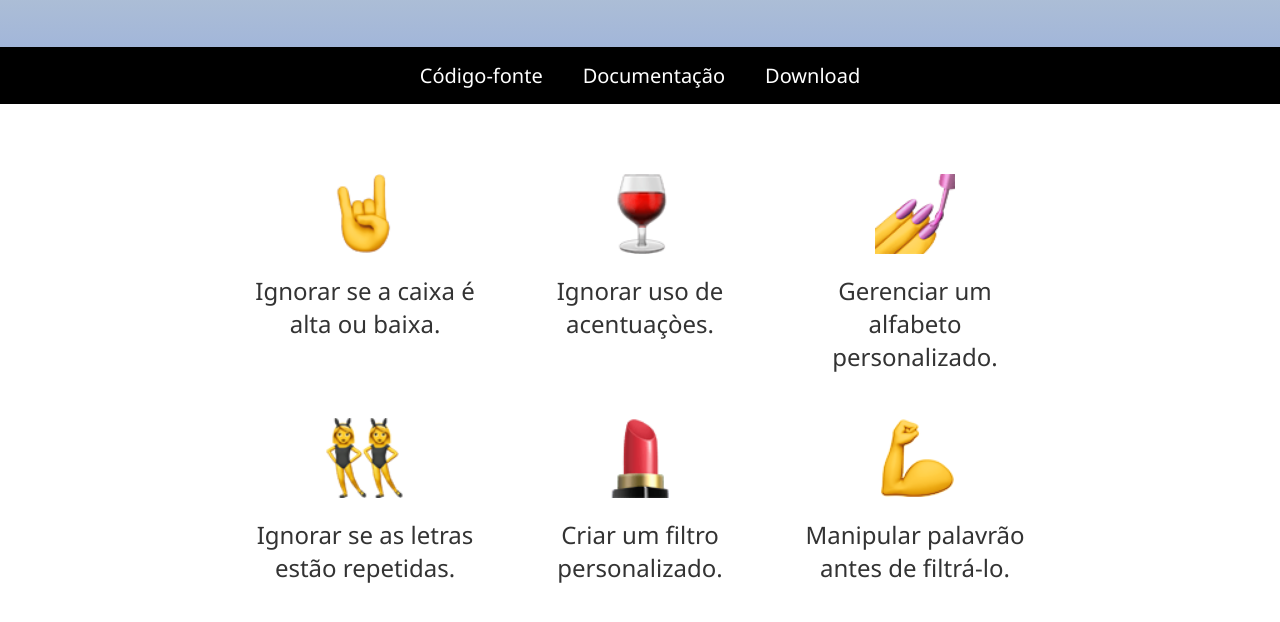
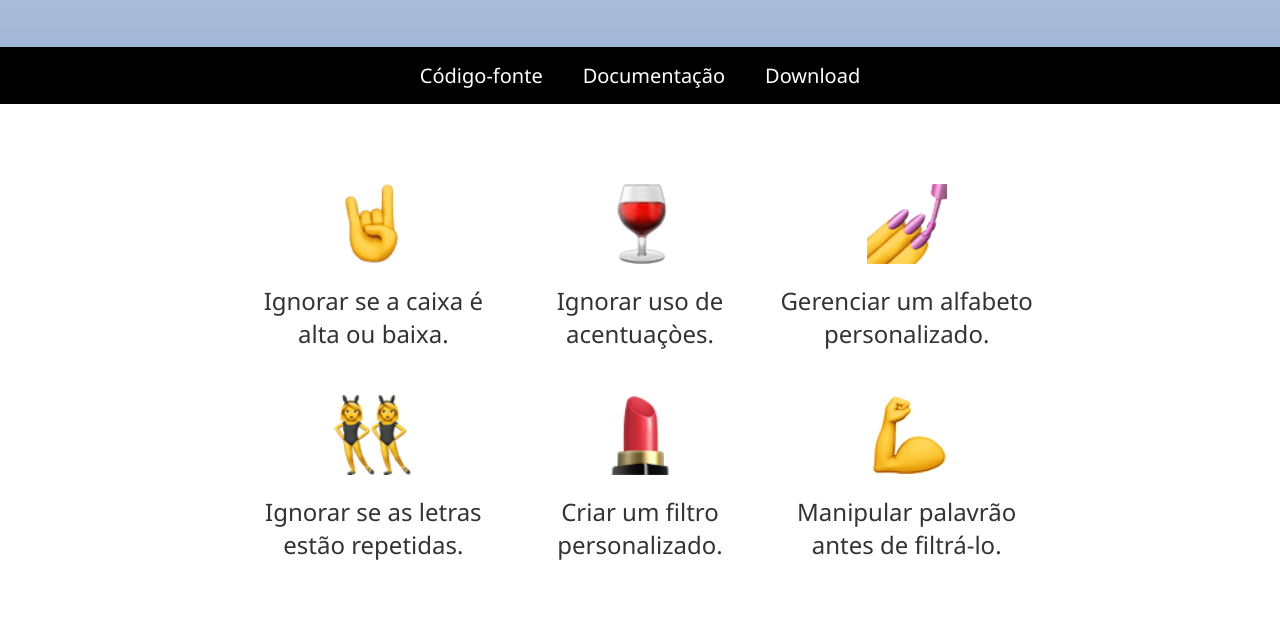
Before and after one commit to prtjs/piii.js.org, a Gatsby site: page / in a window 1280 px wide. Shown: the part 304-926 px from the top of the page. Built offline with nearby package versions, Linux system fonts and the light colour scheme; Gatsby itself is replaced by a stand-in of ours.

Commit message:
Improve somethings

```diff
--- a/src/components/Features.js
+++ b/src/components/Features.js
@@ -71,10 +71,10 @@ const ImgEmoji = ({ emoji, style }) => (
 
 const StyledGrid = styled.div`
   display: grid;
-  margin: 0 auto;
+  margin: 0 auto 80px auto;
   width: 800px;
-  grid-template-columns: 1fr 1fr 1fr;
-  grid-gap: 25px;
+  grid-template-columns: repeat(3, 1fr);
+  grid-row-gap: 25px;
 `
 
 const StyledGridItem = styled.div`
--- a/src/components/Navbar.js
+++ b/src/components/Navbar.js
@@ -17,7 +17,7 @@ const links = [
 ]
 
 const StyledContainer = styled.nav`
-  margin-bottom: 70px;
+  margin-bottom: 80px;
   padding: 15px 0;
   background-color: black;
 `
```
